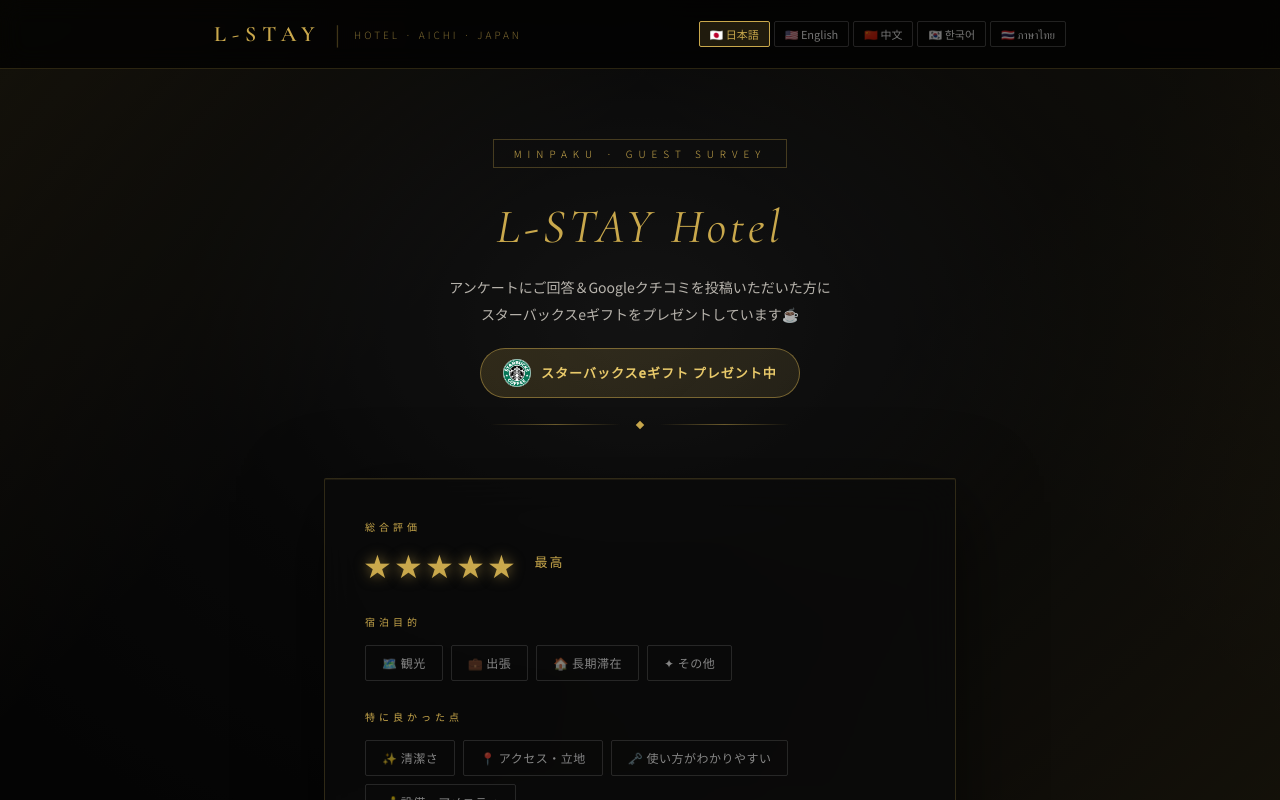
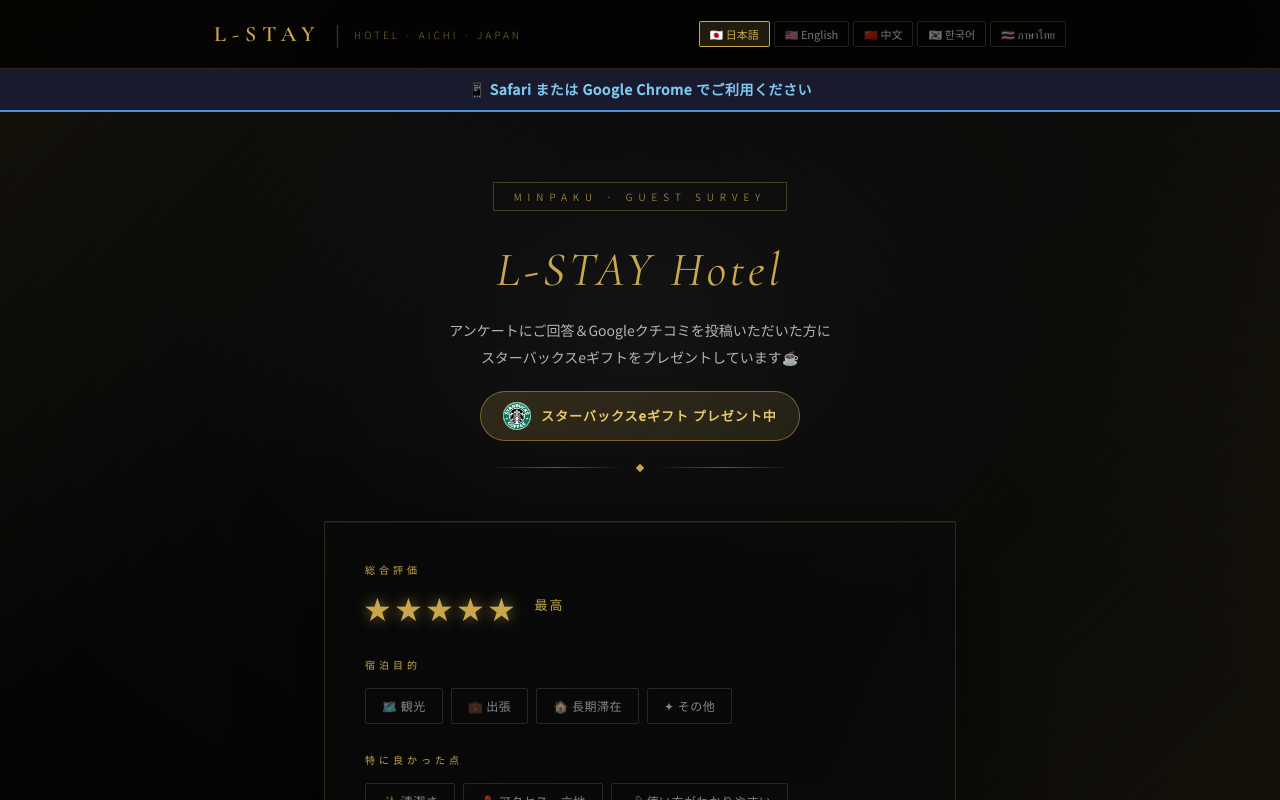
Before and after one commit to lcitynairanfan-ship-it/lstay-hotel-review, a Next.js app: page / in a window 1280 px wide. Shown: the top 800 px of the page. Built offline with nearby package versions, Linux system fonts and the light colour scheme.

Commit message:
feat: add browser notice banner and make return-to-page warning more prominent

```diff
--- a/app/page.tsx
+++ b/app/page.tsx
@@ -366,6 +366,7 @@
     thank_you: "アンケートにご協力ありがとうございました。\nご意見を今後のサービス向上に活かしてまいります。",
     return_notice: "⚠️ 投稿後、必ずこの画面に戻ってきてください",
     return_sub: "下のフォームに入力するとスタバギフトURLをお渡しします",
+    browser_notice: "📱 Safari または Google Chrome でご利用ください",
     gift_title: "☕ スタバギフトを受け取る",
     name_label: "お名前（必須）",
     name_placeholder: "例：山田 太郎",
@@ -402,6 +403,7 @@
     thank_you: "Thank you for your feedback.\nWe will use your comments to improve our service.",
     return_notice: "⚠️ Please return to this page after posting",
     return_sub: "Fill in the form below to receive a Starbucks gift",
+    browser_notice: "📱 Please use Safari or Google Chrome",
     gift_title: "☕ Receive Starbucks Gift",
     name_label: "Your Name (required)",
     name_placeholder: "e.g. Taro Yamada",
@@ -438,6 +440,7 @@
     thank_you: "感谢您参与问卷调查。\n我们将认真参考您的意见，不断改善服务。",
     return_notice: "⚠️ 发布后请务必返回此页面",
     return_sub: "在下方填写表格即可获得星巴克礼品URL",
+    browser_notice: "📱 请使用 Safari 或 Google Chrome 浏览器",
     gift_title: "☕ 领取星巴克礼品",
     name_label: "您的姓名（必填）",
     name_placeholder: "例：山田 太郎",
@@ -474,6 +477,7 @@
     thank_you: "설문에 참여해 주셔서 감사합니다.\n소중한 의견을 서비스 개선에 반영하겠습니다.",
     return_notice: "⚠️ 게시 후 반드시 이 화면으로 돌아와 주세요",
     return_sub: "아래 양식을 작성하면 스타벅스 기프트를 받을 수 있습니다",
+    browser_notice: "📱 Safari 또는 Google Chrome을 사용해 주세요",
     gift_title: "☕ 스타벅스 기프트 받기",
     name_label: "이름（필수）",
     name_placeholder: "예：야마다 타로",
@@ -510,6 +514,7 @@
     thank_you: "ขอบคุณที่ร่วมตอบแบบสอบถาม\nเราจะนำความคิดเห็นของคุณไปปรับปรุงบริการต่อไป",
     return_notice: "⚠️ กรุณากลับมาที่หน้านี้หลังโพสต์",
     return_sub: "กรอกแบบฟอร์มด้านล่างเพื่อรับ Starbucks Gift",
+    browser_notice: "📱 กรุณาใช้ Safari หรือ Google Chrome",
     gift_title: "☕ รับของขวัญ Starbucks",
     name_label: "ชื่อของคุณ（จำเป็น）",
     name_placeholder: "เช่น: ยามาดะ ทาโร่",
@@ -1224,6 +1229,13 @@
             </div>
           </header>
 
+          {/* ブラウザ推奨バナー */}
+          <div style={{ background: "#1a1a2e", borderBottom: "2px solid #4a90d9", padding: "10px 20px", textAlign: "center" }}>
+            <p style={{ color: "#7ec8f0", fontSize: 14, fontWeight: 700, margin: 0, letterSpacing: 0.5 }}>
+              {t.browser_notice}
+            </p>
+          </div>
+
           {/* ヒーロー */}
           <section className="hero">
             <div className="hero-badge">MINPAKU · GUEST SURVEY</div>
@@ -1349,9 +1361,11 @@
                   )}
 
                   {/* 警告バナー：Googleボタンを押す前から表示 */}
-                  <div style={{ marginTop: 16, background: "rgba(201,168,76,0.1)", border: "1px solid rgba(201,168,76,0.4)", borderRadius: 4, padding: "14px 18px" }}>
-                    <p style={{ color: "#e8c96a", fontSize: 15, fontWeight: 700, marginBottom: 6 }}>⚠ {t.return_notice}</p>
-                    <p style={{ color: "rgba(232,201,106,0.85)", fontSize: 13, lineHeight: 1.7, fontWeight: 400 }}>{t.return_sub}</p>
+                  <div style={{ marginTop: 16, background: "rgba(220,53,69,0.15)", border: "3px solid rgba(220,53,69,0.8)", borderRadius: 6, padding: "18px 20px", textAlign: "center" }}>
+                    <p style={{ color: "#ff6b6b", fontSize: 20, fontWeight: 900, marginBottom: 8, letterSpacing: 0.5, lineHeight: 1.4 }}>
+                      {t.return_notice}
+                    </p>
+                    <p style={{ color: "rgba(255,150,150,0.95)", fontSize: 15, lineHeight: 1.7, fontWeight: 600, margin: 0 }}>{t.return_sub}</p>
                   </div>
 
                   <button
```
